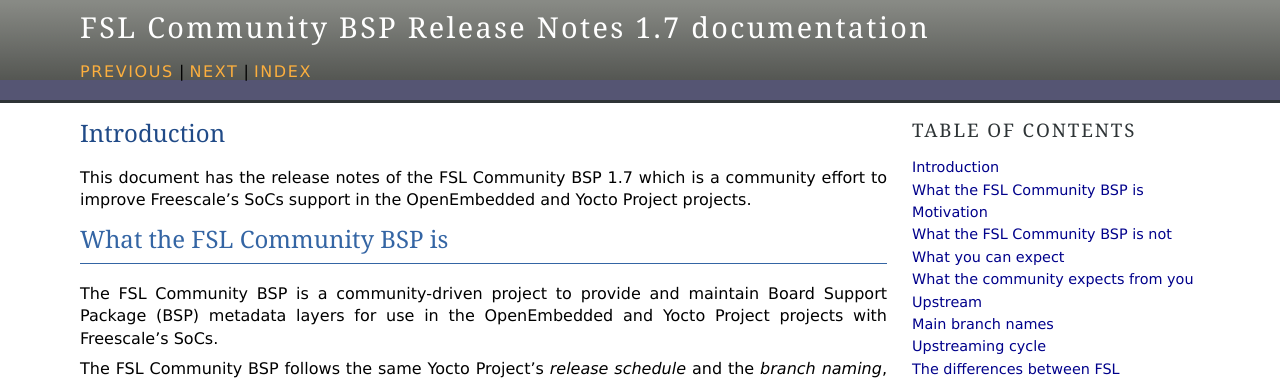
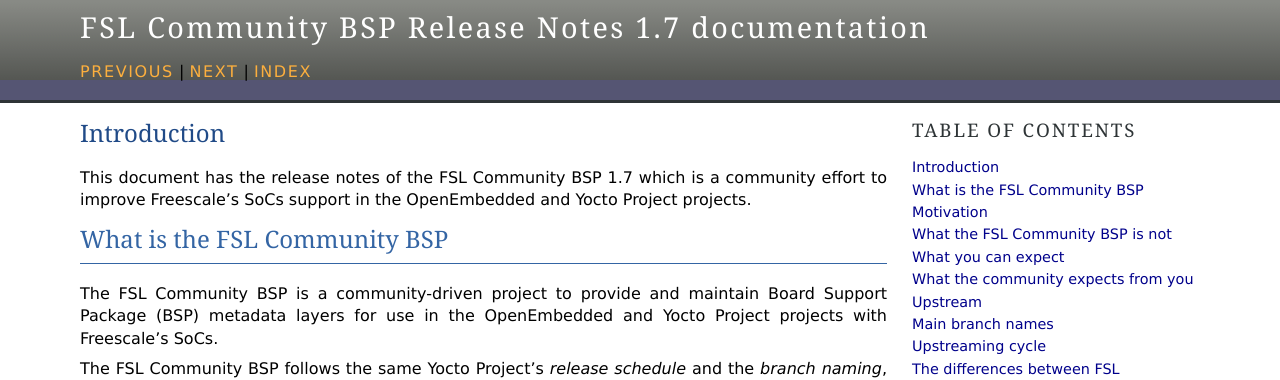
Before and after one commit to Freescale/Documentation, a Sphinx documentation site: the page built from release-notes/source/introduction.rst, in a window 1280 px wide and 900 px high. Shown: the top 380 px of the window. Built offline with Sphinx 7.4.7, drawn with Linux system fonts in a browser that asks for light colours; part of the change alters nothing that is shown.

```diff
--- a/release-notes/source/conf.py
+++ b/release-notes/source/conf.py
@@ -54,6 +54,9 @@ copyright = u'2013, FSL Community BSP Team'
 version = 'dizzy'
 # The full version, including alpha/beta/rc tags.
 release = '1.7'
+
+if tags.has('draft'):
+    release = release + " (Draft document)"
 
 # The language for content autogenerated by Sphinx. Refer to documentation
 # for a list of supported languages.
--- a/release-notes/source/introduction.rst
+++ b/release-notes/source/introduction.rst
@@ -7,7 +7,18 @@ This document has the release notes of the |project_name| |release|
 which is a community effort to improve Freescale's SoCs support in the
 OpenEmbedded and Yocto Project projects.
 
-What the |project_name| is
+.. only:: draft
+
+   .. warning::
+
+      This document is still in **draft** stage and *shouldn't be
+      considered finished*.  In case you wish to contribute with
+      suggestions, fixes or comments please get in touch through the
+      `meta-freescale
+      <https://lists.yoctoproject.org/listinfo/meta-freescale>`_
+      mailing list.
+
+What is the |project_name|
 ==========================
 The |project_name| is a community-driven project to provide and
 maintain Board Support Package (BSP) metadata layers for use in the
```
Also changed, not shown: 1 other file.
